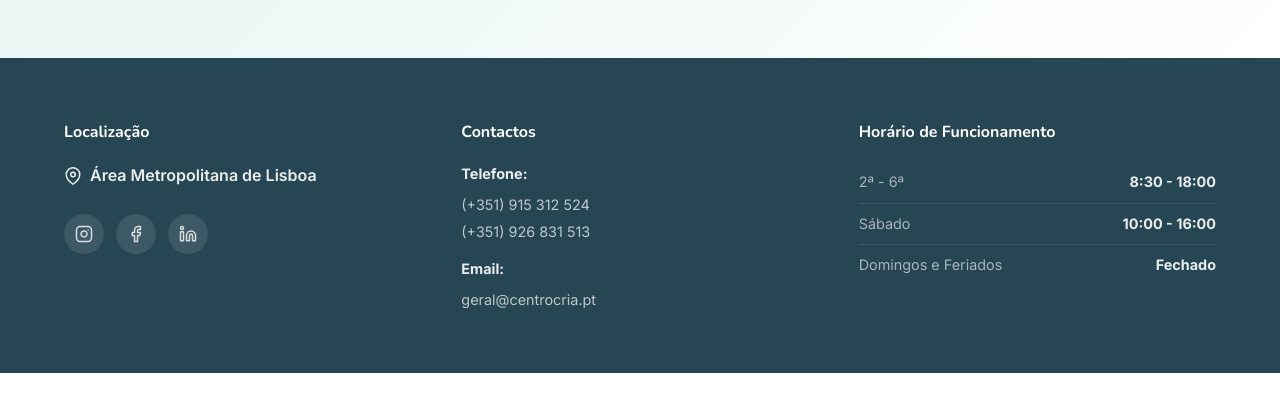
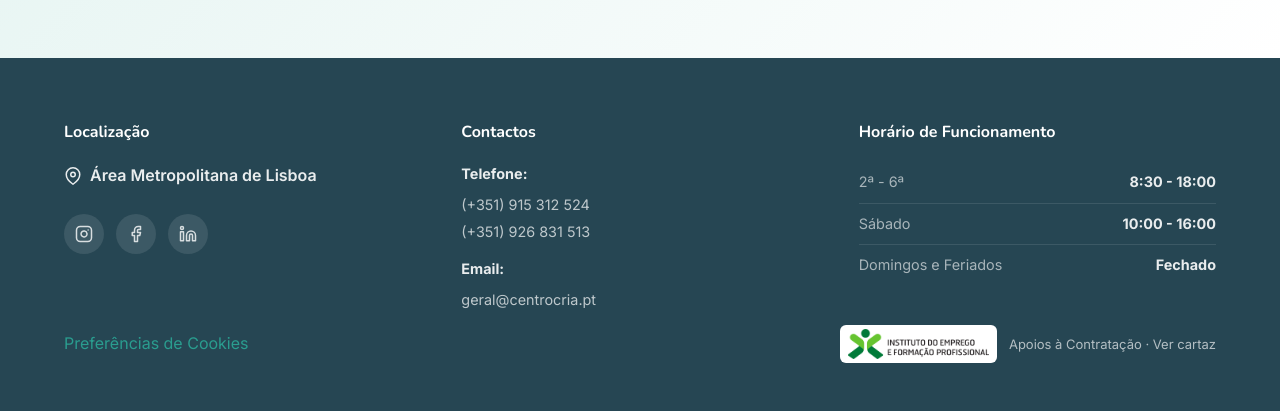
Before and after one commit to centrocria/centrocria.pt, a plain HTML site: page sobre.html in a window 1280 px wide. Shown: the part 5283-5694 px from the top of the page. Before the commit the page ends 5656 px from the top, so only its background shows below. Drawn offline with nearby package versions, Linux system fonts and the light colour scheme.

Commit message:
Update sobre.html

```diff
--- a/sobre.html
+++ b/sobre.html
@@ -472,6 +472,27 @@
             </ul>
           </div>
         </div>
+
+            <div class="cria-rodape-final" style="grid-column: 1 / -1; display: flex; justify-content: space-between; align-items: center; flex-wrap: wrap; gap: 12px 24px; width: 100%;">
+              <a href="#" id="cookiePreferences">Preferências de Cookies</a>
+              <div class="cria-iefp" role="region" aria-label="Apoios do IEFP" style="display: flex; align-items: center; gap: 12px; margin-left: auto;">
+                <a class="cria-iefp__card"
+                   href="/documents/cartaz-apoios-contratacao-iefp.pdf"
+                   target="_blank" rel="noopener"
+                   aria-label="Ver cartaz Apoios à Contratação (PDF)"
+                   style="display: inline-flex; align-items: center; background: #ffffff; padding: 4px 8px; border-radius: 6px; line-height: 0;">
+                  <img class="cria-iefp__logo"
+                       src="/images/logo-iefp.png"
+                       alt="IEFP – Instituto do Emprego e Formação Profissional, I.P."
+                       style="display: block; height: 30px; width: auto; max-width: none; margin: 0;">
+                </a>
+                <p class="cria-iefp__texto" style="margin: 0; font-size: 13px; line-height: 1.4; color: rgba(255,255,255,0.65);">
+                  Apoios à Contratação ·
+                  <a href="/documents/cartaz-apoios-contratacao-iefp.pdf" target="_blank" rel="noopener" style="color: inherit; font-size: inherit; text-decoration: none;">Ver cartaz</a>
+                </p>
+              </div>
+            </div>
+
       </div>
     </footer>
 
```
